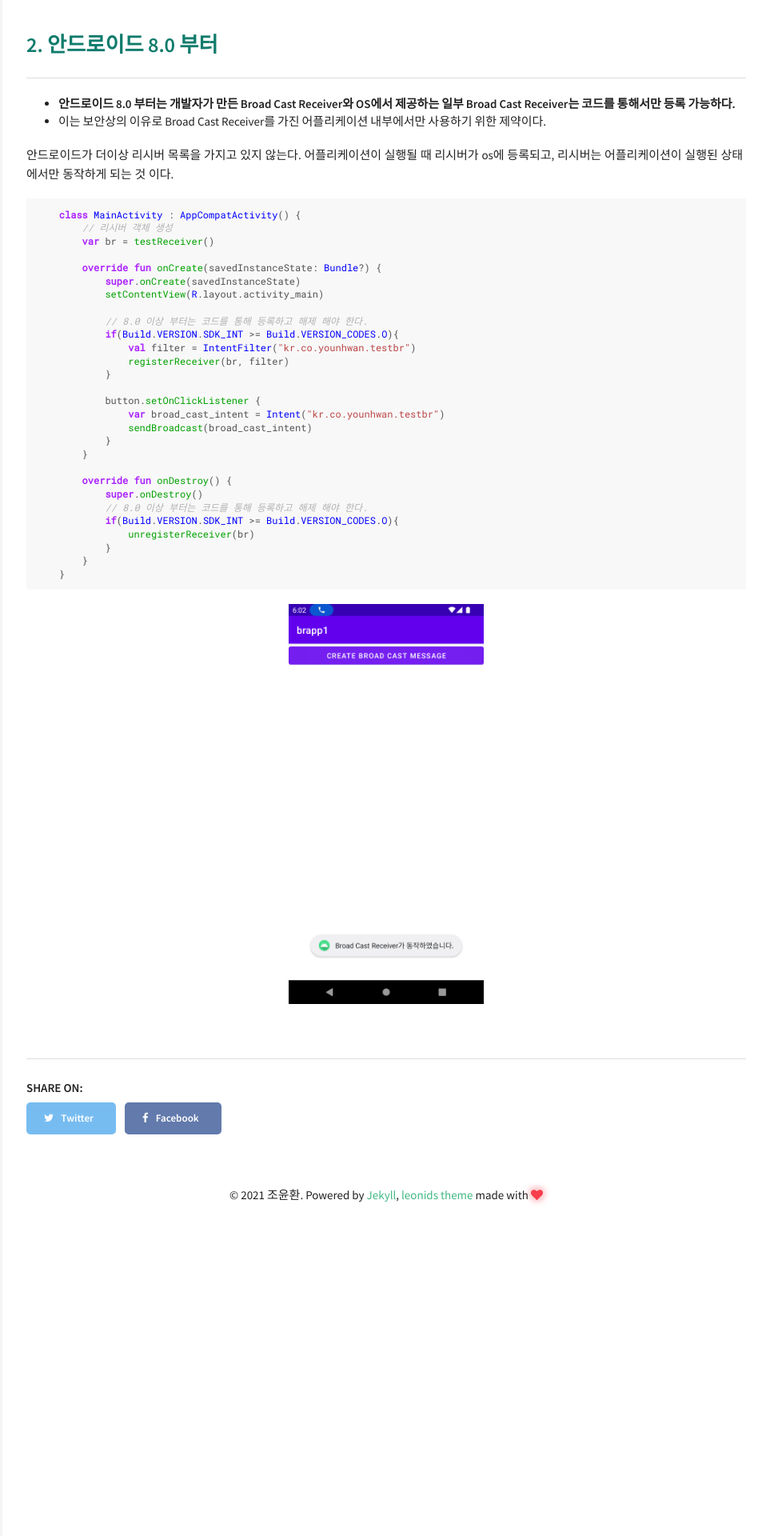
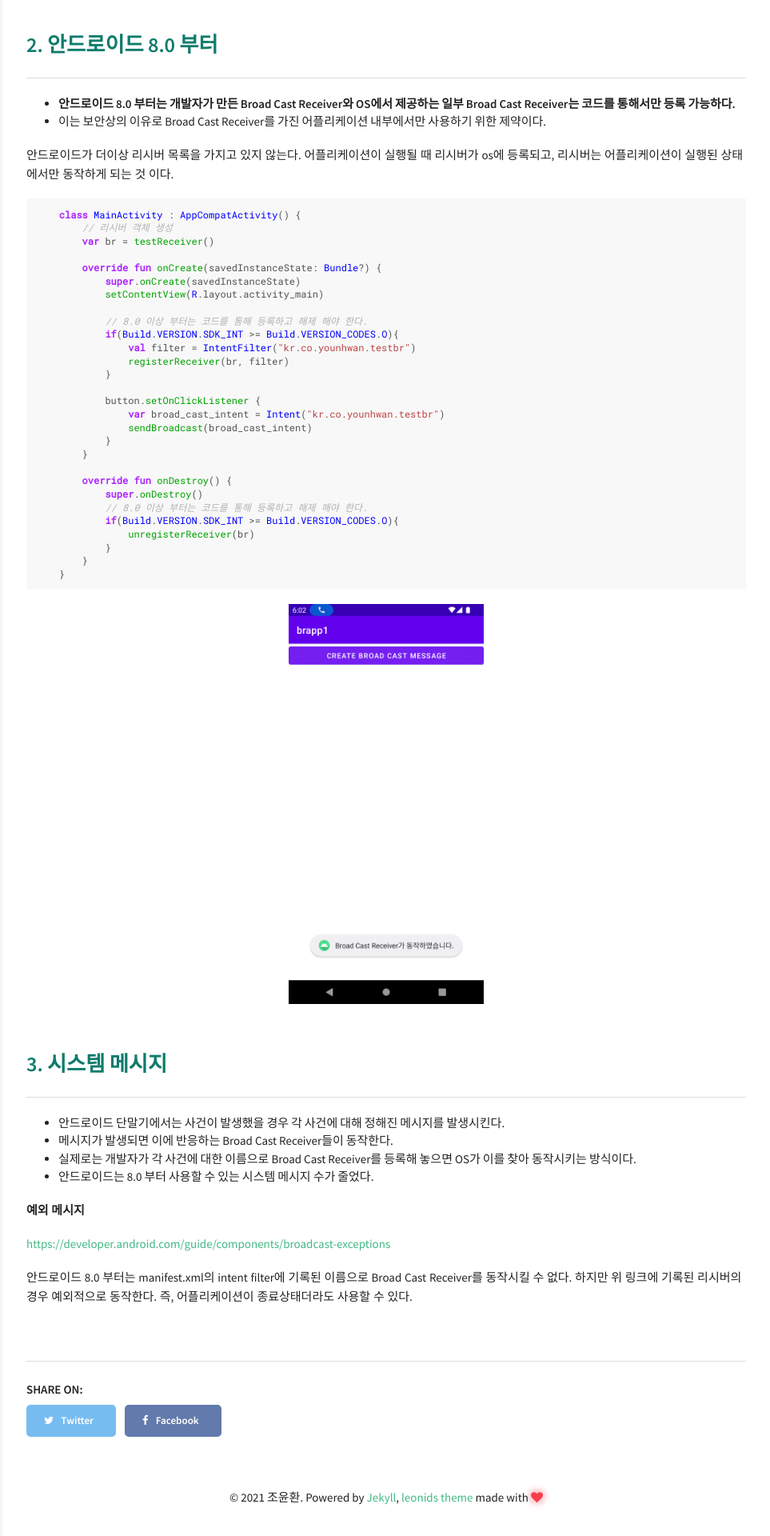
Before and after one commit to younhwan97/younhwan97.github.io, a Jekyll site: the page built from _posts/2021-10-05-android-board-cast-receiver.md, in a window 1280 px wide. Shown: the part 3080-5000 px from the top of the page at 80% size, without its empty margins (317-1280 px from the left). Built offline with Jekyll 4.4.1, drawn with Linux system fonts in a browser that asks for light colours; comment, search, counter and statistics services are not loaded.

Commit message:
[수정] 포스팅 내용 수정

````diff
--- a/_posts/2021-10-05-android-board-cast-receiver.md
+++ b/_posts/2021-10-05-android-board-cast-receiver.md
@@ -136,3 +136,17 @@ intent-filter를 이용해 receiver의 이름을 "kr.co.younhwan.testbr"로 등
 ```
 
 ![test broad version]({{site.url}}/img/Android/test-broad-version-2.png){:height="500"}
+
+## <span style="color:#0f7b6c">3. 시스템 메시지</span>
+
+- 안드로이드 단말기에서는 사건이 발생했을 경우 각 사건에 대해 정해진 메시지를 발생시킨다.
+- 메시지가 발생되면 이에 반응하는 Broad Cast Receiver들이 동작한다.
+- 실제로는 개발자가 각 사건에 대한 이름으로 Broad Cast Receiver를 등록해 놓으면 OS가 이를 찾아 동작시키는 방식이다.
+- 안드로이드는 8.0 부터 사용할 수 있는 시스템 메시지 수가 줄었다.
+
+**예외 메시지**
+
+[https://developer.android.com/guide/components/broadcast-exceptions](https://developer.android.com/guide/components/broadcast-exceptions)
+
+안드로이드 8.0 부터는 manifest.xml의 intent filter에 기록된 이름으로 Broad Cast Receiver를 동작시킬 수 없다. 하지만 위 링크에 기록된 리시버의 경우 예외적으로 동작한다.
+즉, 어플리케이션이 종료상태더라도 사용할 수 있다.
````
Also changed, not shown: _posts/2021-12-19-android-thread-and-service.md (renamed from _posts/2021-12-19-android-thread.md, +65 -2 lines), img/Android/create-service-step-1.png (added), 3 other files.
